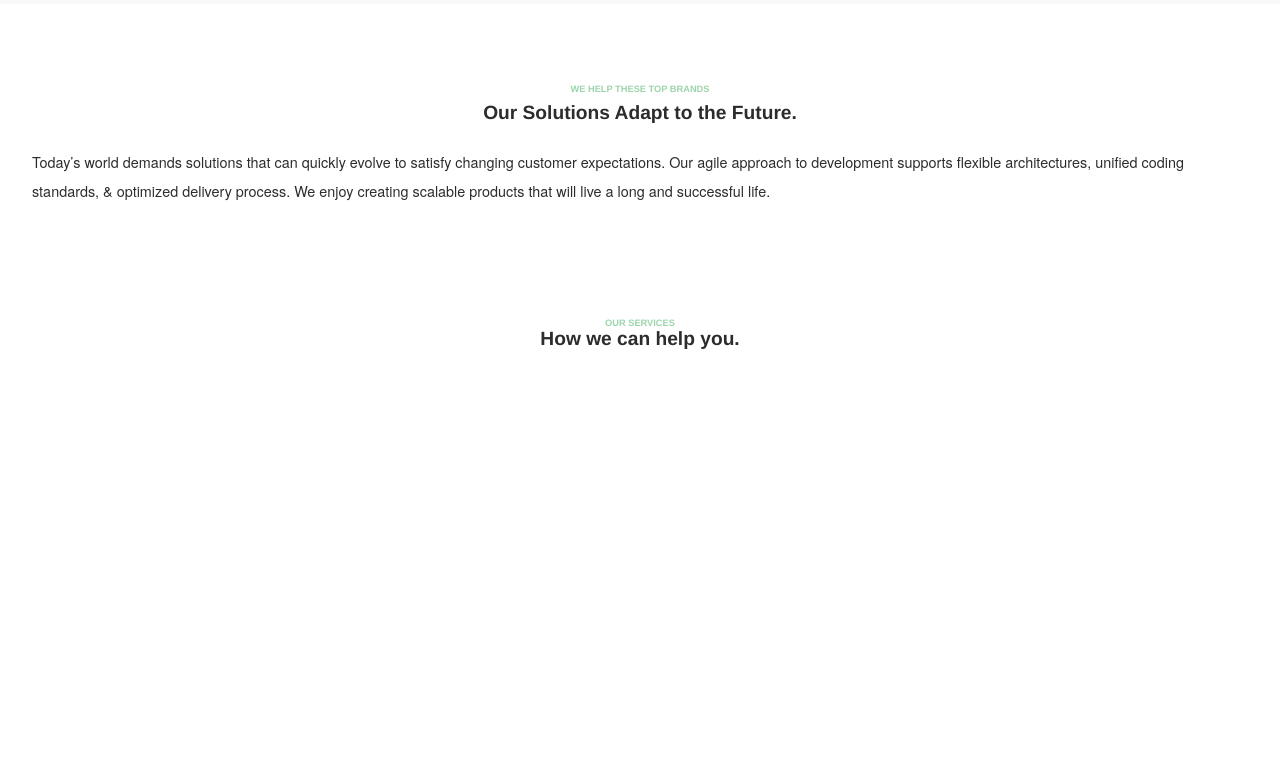
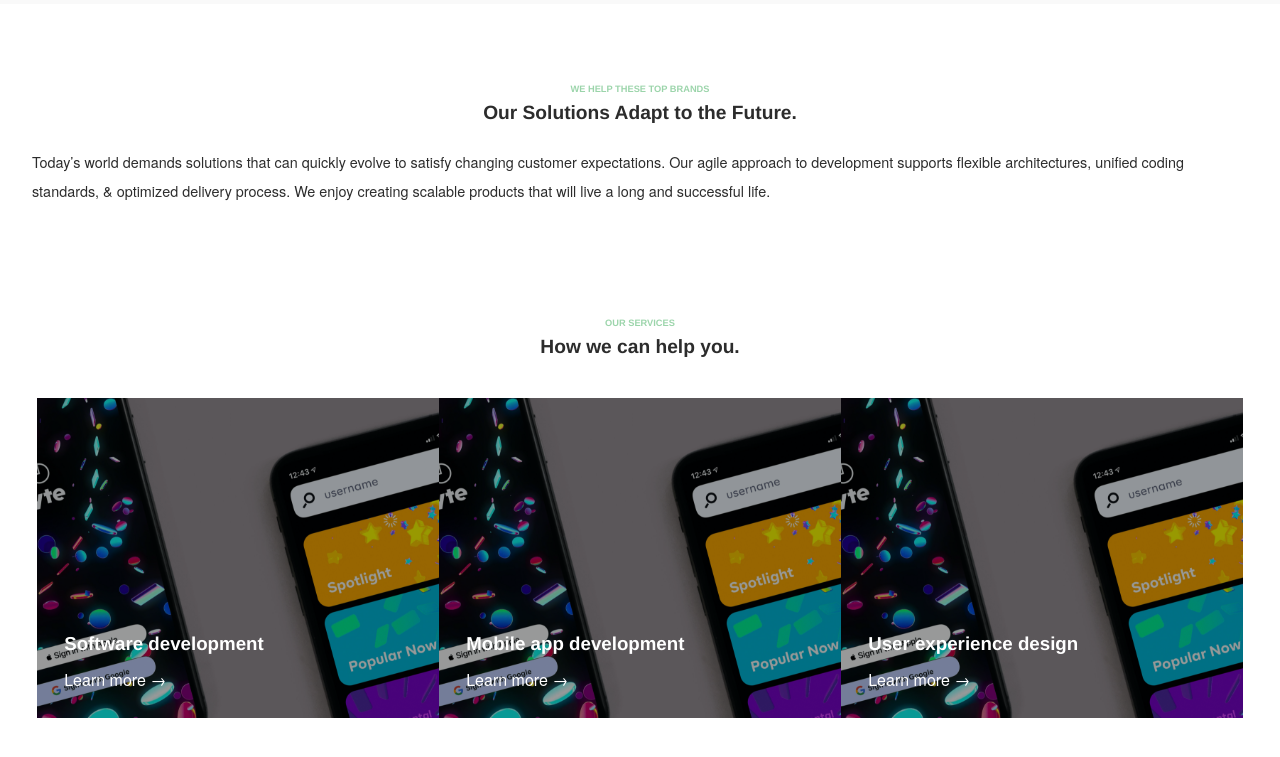
Before and after one commit to mrtoluadesina/decagon-new, a plain HTML site: page index.html in a window 1280 px wide. Shown: the part 1049-1806 px from the top of the page. Before the commit the page ends 1479 px from the top, so only its background shows below. Drawn offline with Linux system fonts and the light colour scheme; a web font is replaced by a local one.

Commit message:
add services box to service section

```diff
--- a/assets/css/styles.css
+++ b/assets/css/styles.css
@@ -1,5 +1,5 @@
-@import '__variables.css';
-@import 'constants.css';
+@import "__variables.css";
+@import "constants.css";
 
 * {
   margin: 0;
@@ -9,10 +9,13 @@
 
 body {
   font-family: var(--default-font);
-  color: #2C2C2C;
+  color: #2c2c2c;
 }
 img {
   width: 100%;
+}
+a {
+  text-decoration: none;
 }
 p {
   font-size: 0.9rem;
@@ -27,14 +30,19 @@ p {
   flex-direction: column;
   align-items: center;
 }
+.link {
+  padding: 0.5rem 0;
+  color: #ffffff;
+}
 .title {
   font-size: 0.58rem;
   opacity: 0.5;
-  color: var(--green)
+  color: var(--green);
 }
 .main-title {
   font-size: 1.2rem;
-  color: #2C2C2C;
+  color: #2c2c2c;
+  padding: 0.5rem 1rem 1.5rem;
 }
 .section {
   padding: 4rem 2rem;
@@ -47,12 +55,11 @@ p {
   flex-direction: column;
 }
 
-
 .main-header {
   width: 100%;
   height: 90vh;
   position: relative;
-  background: url('../images/banner-bg.png') center no-repeat #111111;
+  background: url("../images/banner-bg.png") center no-repeat #111111;
   background-size: cover;
 }
 .main-header .header-brand-nav {
@@ -77,7 +84,7 @@ p {
   position: relative;
 }
 .main-header .header-brand-nav nav::before {
-  content: '';
+  content: "";
   position: absolute;
   width: 90px;
   height: 80px;
@@ -98,11 +105,11 @@ p {
 .main-header .header-brand-nav nav .mobile-nav::before,
 .main-header .header-brand-nav nav .mobile-nav::after {
   content: "";
-    position: absolute;
-    left: 0;
-    width: 100%;
-    height: 2px;
-    background-color: #ffffff;
+  position: absolute;
+  left: 0;
+  width: 100%;
+  height: 2px;
+  background-color: #ffffff;
 }
 .main-header .header-brand-nav nav .mobile-nav::before {
   top: 0;
@@ -147,21 +154,45 @@ p {
 }
 .feature .container .title {
   padding-bottom: 1rem;
-  color: #1A1A1A;
+  color: #1a1a1a;
 }
 .feature .container .brand-logos {
   width: 100%;
   padding: 0.35rem 2rem;
 }
 
-.solutions .container .content .main-title {
-  padding: 0.5rem 1rem 1.5rem;
+.services {
+  padding-top: 1rem;
 }
-
-.services {
-  padding-top: 1rem
+.services .container .content .col-row .service-box {
+  position: relative;
+  height: 320px;
+  overflow: hidden;
+  margin: 1rem 0;
 }
-
+.services .container .content .col-row .service-box::before {
+  position: absolute;
+  content: '';
+  width: 100%;
+  height: 100%;
+  top: 0;
+  left: 0;
+  background-color: rgba(0,0,0,0.4);
+}
+.services .container .content .col-row .service-content {
+  position: absolute;
+  content: "";
+  width: 100%;
+  bottom: 0;
+  left: 0;
+  padding: 1.7rem;
+  z-index: 3;
+}
+.services .container .content .col-row .service-title {
+  color: #ffffff;
+  width: 65%;
+  margin-bottom: 0.8rem;
+}
 
 @media screen and (min-width: 768px) {
   .col-row {
@@ -196,5 +227,4 @@ p {
     font-size: 1rem;
     margin-right: 0;
   }
-
 }
--- a/index.html
+++ b/index.html
@@ -67,8 +67,28 @@
         <div class="content">
           <h2 class="title">OUR SERVICES</h2>
           <h1 class="main-title text-center">How we can help you.</h1>
-          <div class="row">
-
+          <div class="col-row">
+            <div class="service-box">
+              <img src="./assets/images/phone.png" alt="service 1" />
+              <div class="service-content">
+                <h3 class="service-title">Software development</h3>
+                <a class="link" href="/">Learn more →</a>
+              </div>
+            </div>
+            <div class="service-box">
+              <img src="./assets/images/phone.png" alt="service 1" />
+              <div class="service-content">
+                <h3 class="service-title">Mobile app development</h3>
+                <a class="link" href="/">Learn more →</a>
+              </div>
+            </div>
+            <div class="service-box">
+              <img src="./assets/images/phone.png" alt="service 1" />
+              <div class="service-content">
+                <h3 class="service-title">User experience design</h3>
+                <a class="link" href="/">Learn more →</a>
+              </div>
+            </div>
           </div>
         </div>
       </div>
```
Also changed, not shown: assets/images/phone.png (added).
